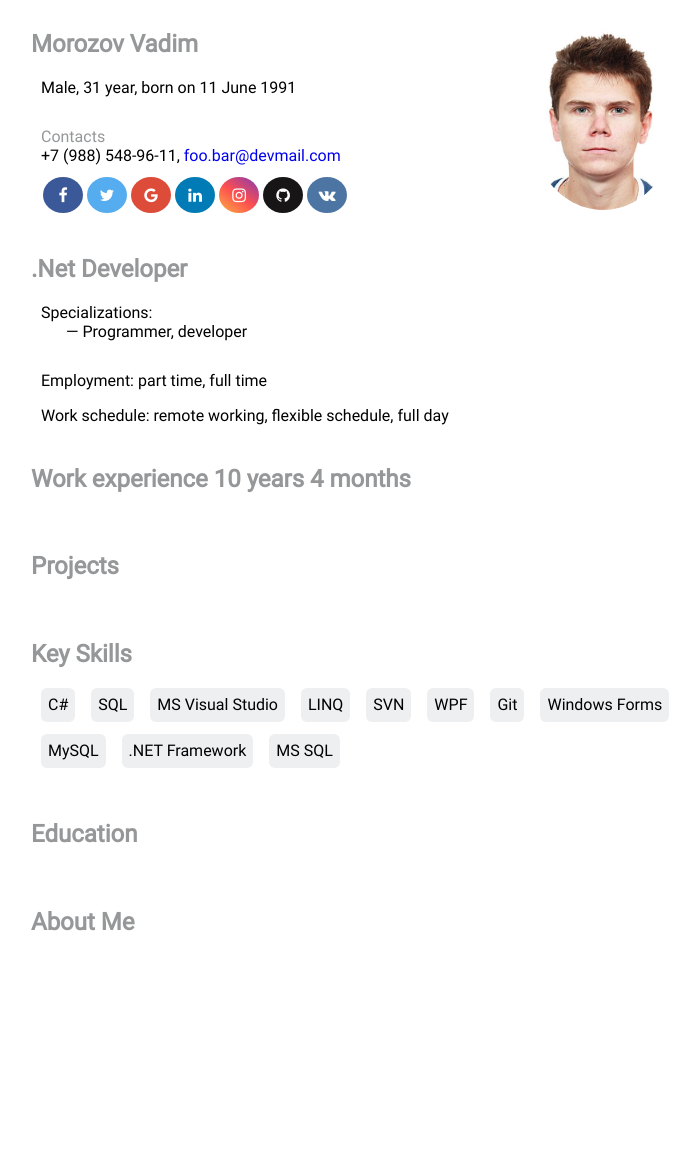
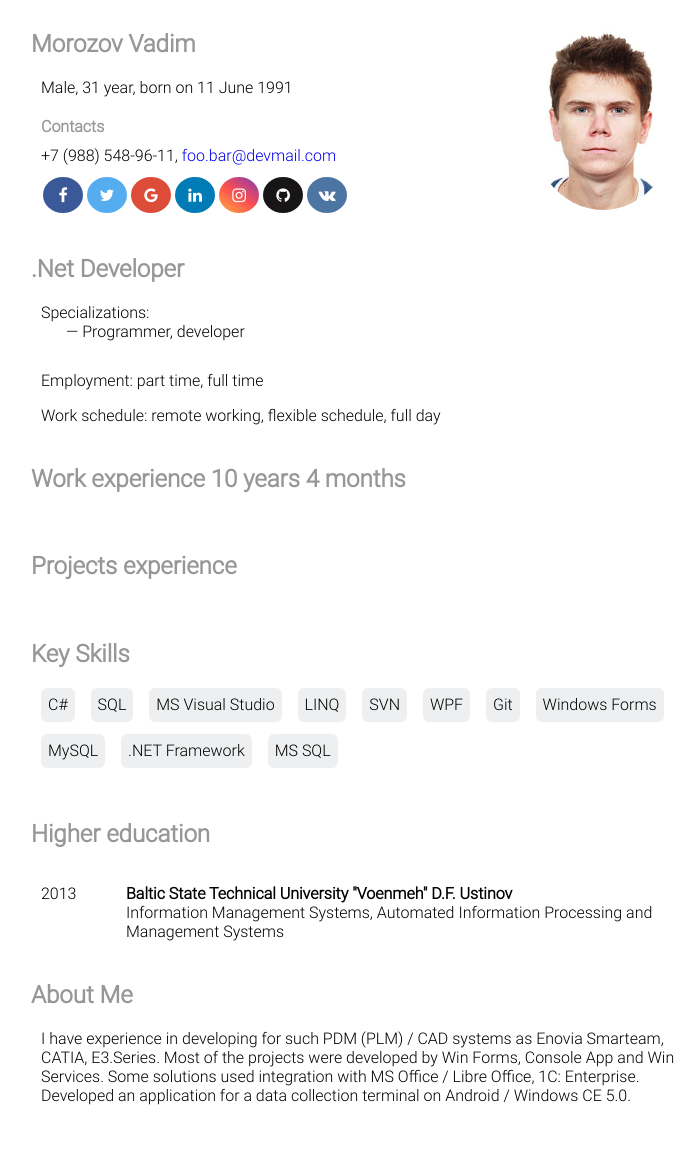
Before and after one commit to 4elovek-nevadimka/4elovek-nevadimka.github.io, a plain HTML site: page index.html in a window 1280 px wide. Shown: the whole page, without its empty margins (269-969 px from the left). Before the commit the page ends 966 px from the top, so only its background shows below. Drawn offline with Linux system fonts and the light colour scheme.

Commit message:
added sections About Me, Education

```diff
--- a/css/style.css
+++ b/css/style.css
@@ -1,12 +1,12 @@
 @font-face {
-    src: url('../fonts/Roboto-Regular.ttf');
-    font-family: "Roboto Regular";
+    src: url('../fonts/Roboto-Light.ttf');
+    font-family: "Roboto Light";
 }
 
 body, html {
     margin: 0;
     padding: 0;
-    font-family: "Roboto Regular", Helvetica, Arial, sans-serif;
+    font-family: "Roboto Light", Helvetica, Arial, sans-serif;
 }
 
 body {
@@ -88,8 +88,8 @@ a {
 
 .section-text-container__chapter {
     color: #959799;
-    margin-top: 30px;
-    margin-bottom: 10px;
+    font-weight: bold;
+    margin-top: 20px;
 }
 
 .section-photo {
@@ -120,3 +120,7 @@ a {
 
     display: inline-block;
 }
+
+.section-education-year {
+    width: 100px;
+}
--- a/index.html
+++ b/index.html
@@ -21,10 +21,12 @@
                         <div class="section-text-container">
                             <p>Male, 31 year, born on 11 June 1991</p>
                             <p class="section-text-container__chapter">Contacts</p>
-                            <span>+7 (988) 548-96-11,</span>
-                            <a href="foo.bar@devmail.com">
-                                <span>foo.bar@devmail.com</span>
-                            </a>
+                            <p style="margin-top: 10px;">
+                                +7 (988) 548-96-11,
+                                <a href="mailto:foo.bar@devmail.com">
+                                    <span>foo.bar@devmail.com</span>
+                                </a>
+                            </p>
                             <div class="contacts-social-container">
                                 <a href="#" class="fa fa-facebook"></a>
                                 <a href="#" class="fa fa-twitter"></a>
@@ -79,7 +81,7 @@
             <div class="content-block-container">
                 <div class="section-rows">
                     <div class="section-text">
-                        <h2 class="section-text__header">Projects</h2>
+                        <h2 class="section-text__header">Projects experience</h2>
                         <div class="section-text-container">
 
                         </div>
@@ -156,14 +158,21 @@
                 </div>
             </div>
         </div>
-        <!-- section - education -->
+        <!-- section - Higher education -->
         <div class="content-block">
             <div class="content-block-container">
-                <div class="section-rows">
-                    <div class="section-text">
-                        <h2 class="section-text__header">Education</h2>
-                        <div class="section-text-container">
-
+                <div class="section-text">
+                    <h2 class="section-text__header">Higher education</h2>
+                </div>
+                <div class="section-text-container">
+                    <div class="section-columns">
+                        <div class="section-education-year">
+                            <p>2013</p>
+                        </div>
+                        <div class="section-education-university">
+                            <p style="font-weight: bold;">Baltic State Technical University "Voenmeh" D.F. Ustinov</p>
+                            <span>Information Management Systems, Automated Information Processing and Management
+                                Systems</span>
                         </div>
                     </div>
                 </div>
@@ -176,12 +185,21 @@
                     <div class="section-text">
                         <h2 class="section-text__header">About Me</h2>
                         <div class="section-text-container">
-
+                            <p>
+                                I have experience in developing for such PDM (PLM) / CAD systems as Enovia Smarteam,
+                                CATIA, E3.Series. Most of the projects were developed by Win Forms, Console App and Win
+                                Services. Some solutions used integration with MS Office / Libre Office, 1C: Enterprise.
+                                Developed an application for a data collection terminal on Android / Windows CE 5.0.
+                            </p>
                         </div>
                     </div>
                 </div>
             </div>
         </div>
+        <!-- section - empty space -->
+        <div class="content-block">
+            <br>
+        </div>
     </div>
 </body>
 
```
Also changed, not shown: fonts/Roboto-Light.ttf (added), fonts/Roboto-Regular.ttf (deleted).
